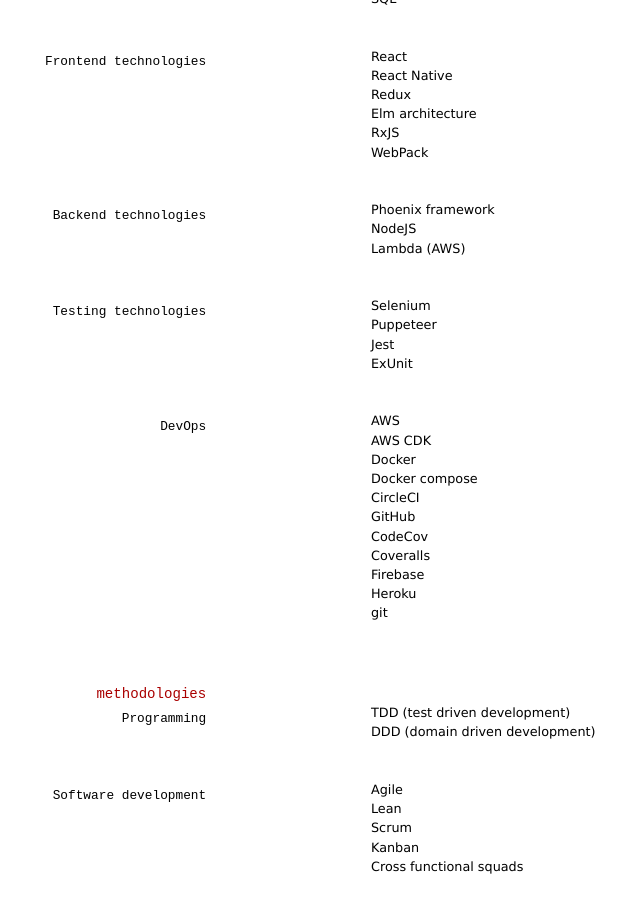
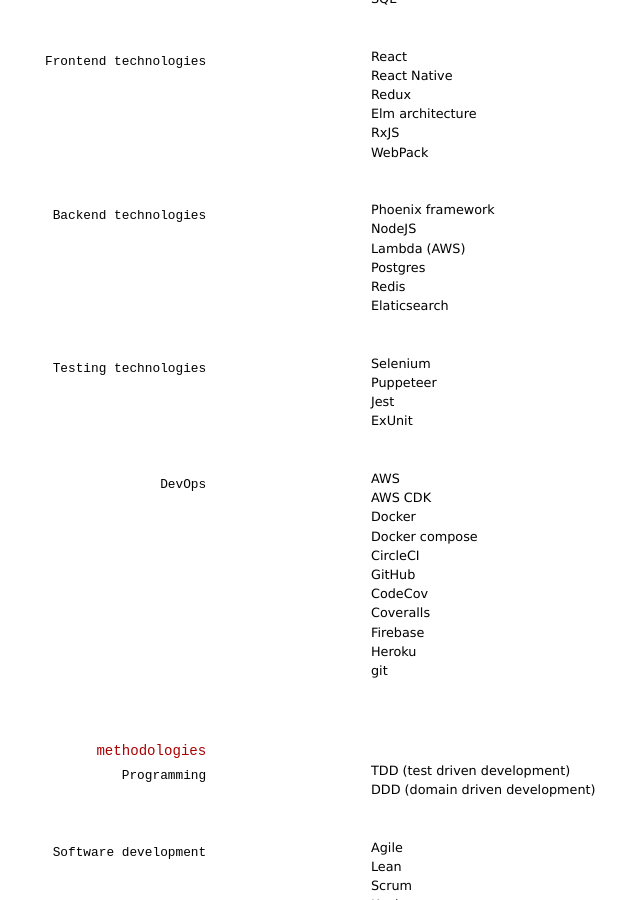
Before and after one commit to elipapa/markdown-cv, a Jekyll site: the page built from index.md, in a window 1280 px wide and 900 px high, scrolled down 2705 px. Shown: the whole window, without its empty margins (60-700 px from the left). Built offline with Jekyll 4.4.1, drawn with Linux system fonts in a browser that asks for light colours.

Commit message:
add more backend technologies

```diff
--- a/index.md
+++ b/index.md
@@ -166,6 +166,9 @@
 - Phoenix framework
 - NodeJS
 - Lambda (AWS)
+- Postgres
+- Redis
+- Elaticsearch
 
 ### Testing technologies
 
```
